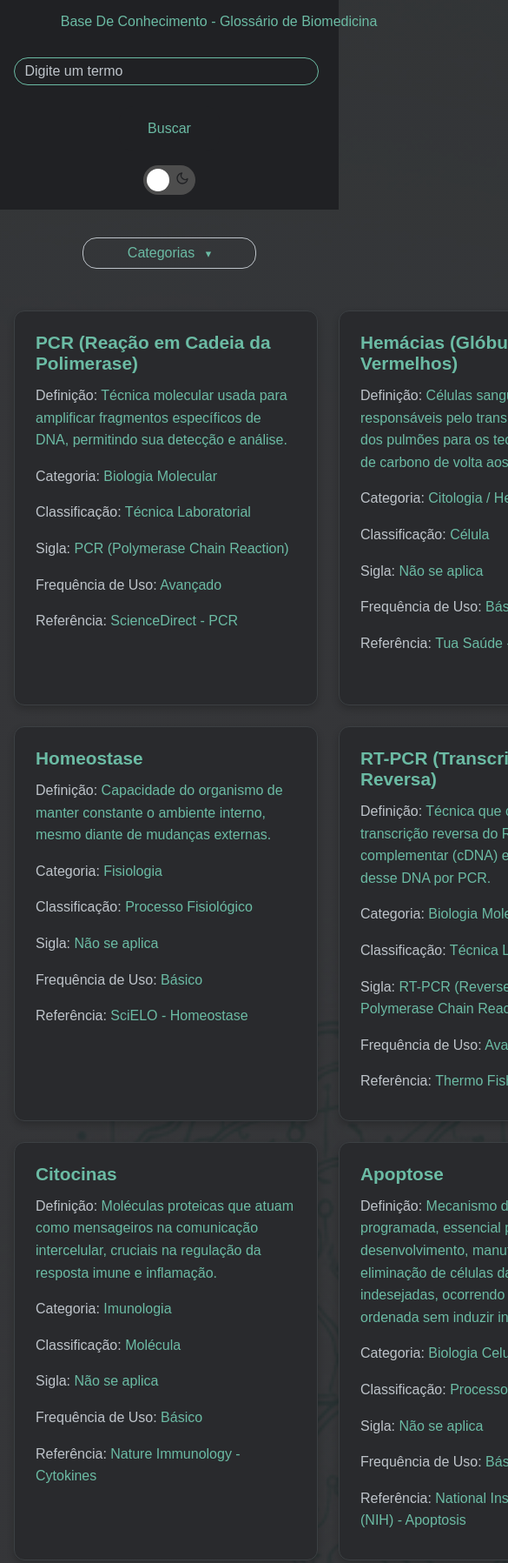
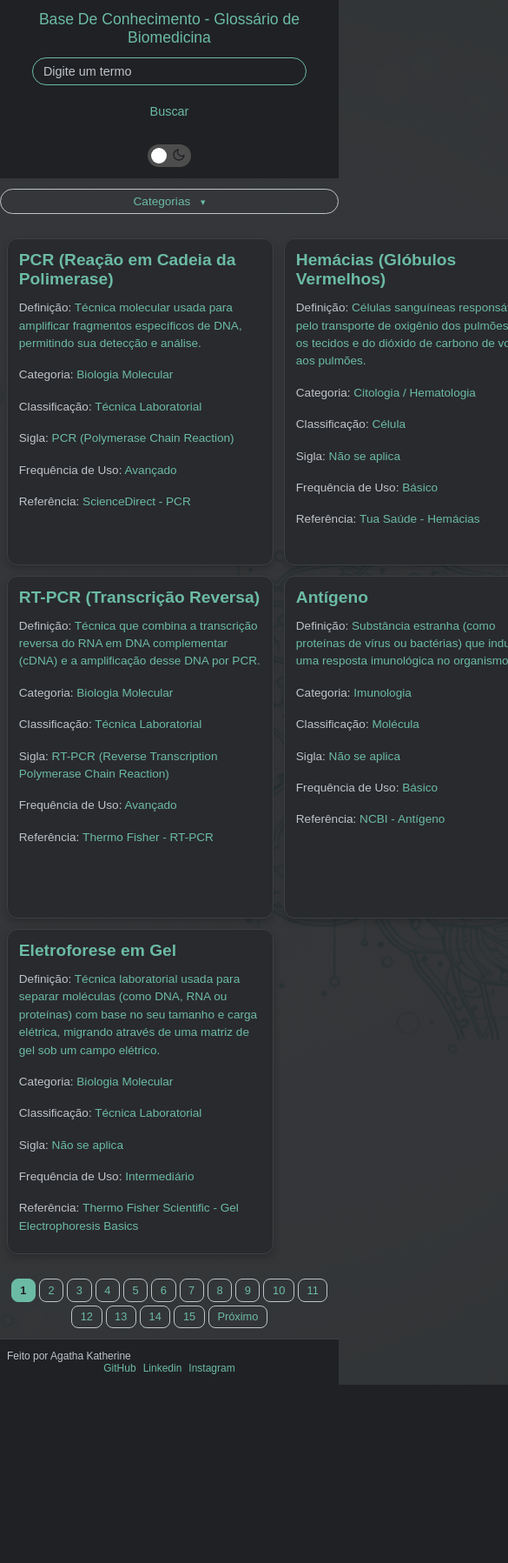
Before and after one commit to katdott/base-conhecimento-Biomedicina, a plain HTML site: page index.html in a window 390 px wide. Shown: the top 1797 px of the page at 87% size, 585 px wide, since content can reach past the window. After the commit the page ends 1592 px from the top, so only its background shows below. Drawn offline with Linux system fonts and the light colour scheme; a web font is replaced by a local one.

Commit message:
ajuste de responsividade

```diff
--- a/style.css
+++ b/style.css
@@ -1,167 +1,131 @@
 @import url('https://fonts.googleapis.com/css2?family=Quicksand:wght@300..700&display=swap');
 @import url('https://fonts.googleapis.com/css2?family=Architects+Daughter&family=Inter:ital,opsz,wght@0,14..32,100..900;1,14..32,100..900&family=Special+Gothic:wght@400..700&display=swap');
-/* Importa a fonte Quicksand do Google Fonts */
 
 * {
     box-sizing: border-box;
-    /* Garante que padding e border não aumentem o tamanho total do elemento */
+    margin: 0;
+    padding: 0;
 }
 
 :root {
     --primary-color: #6bbba4;
-    /* Cor primária (azul claro) */
     --secondary-color: #6bbba4;
-    /* Cor secundária (cinza claro) */
     --tertiary-color: #bec4ca;
-    /* Cor terciária (cinza médio) */
     --bg-color: #202124;
-    /* Cor de fundo (cinza escuro) */
 }
 
 body {
-    margin: 0;
-    /* Remove a margem padrão do body */
     background-color: var(--bg-color);
-    /* Define a cor de fundo usando uma variável */
     background-image: linear-gradient(rgba(32, 33, 36, 0.9), rgba(32, 33, 36, 0.9)), url('./src/img/bg_biomed.png');
-    /* Adiciona uma imagem de fundo com sobreposição escura */
     background-size: cover;
-    /* Faz a imagem cobrir todo o fundo */
     background-position: center;
-    /* Centraliza a imagem de fundo */
-    /* Define a cor de fundo usando uma variável */
     color: var(--secondary-color);
-    /* Define a cor do texto padrão usando uma variável */
     font-family: "Special Gothic", sans-serif;
-    /* Define a família da fonte */
     display: flex;
     flex-direction: column;
     min-height: 100vh;
 }
 
 header {
-    padding: 2rem 1rem;
-    /* Espaçamento interno (2rem em cima/baixo, 1rem nos lados) */
+    padding: 1rem;
+    /* Padding mais compacto em telas menores */
     display: flex;
-    /* Habilita o layout flexbox */
+    flex-direction: column;
+    /* Itens em coluna por padrão para melhor responsividade */
     align-items: center;
-    /* Alinha os itens verticalmente ao centro */
-    justify-content: space-around;
-    /* Distribui os itens com espaço ao redor */
+    justify-content: center;
+    gap: 1rem;
     position: sticky;
-    /* Mantém o cabeçalho fixo no topo ao rolar a página */
     top: 0;
-    /* Posição do topo quando sticky */
     background: var(--bg-color);
-    /* Cor de fundo do cabeçalho */
     z-index: 10;
-    /* Define a ordem de empilhamento para ficar sobre outros elementos */
     border-bottom: 1px solid var(--bg-color);
-    /* Adiciona uma borda inferior */
-    gap: 1rem;
-    /* Espaçamento entre os elementos flex */
 }
 
 header h1 {
-    font-size: 1.5rem;
-    /* Tamanho da fonte */
-    margin: 0;
-    /* Remove a margem padrão */
+    font-size: clamp(1.2rem, 3vw, 1.5rem);
+    /* Tamanho responsivo */
+    text-align: center;
     font-weight: 500;
-    /* Peso da fonte (médio) */
-    white-space: nowrap;
-    /* Impede a quebra de linha do texto */
+    white-space: normal;
+    /* Permite quebra de linha */
+    word-wrap: break-word;
+    max-width: 90%;
+}
+
+.search-container {
+    /* Wrapper para input e botão para melhor controle */
+    display: flex;
+    width: 100%;
+    max-width: 50rem;
+    /* Limite de largura em telas maiores */
+    gap: 0.5rem;
 }
 
 div input {
     padding: 0.375rem 0.75rem;
-    /* Espaçamento interno */
     border-radius: 1rem;
-    /* Arredonda as bordas */
     border: 1px solid var(--primary-color);
-    /* Define a borda */
     background: var(--bg-color);
-    /* Cor de fundo */
     font-family: inherit;
-    /* Herda a família da fonte do elemento pai */
-    font-size: 1.5rem;
-    /* Tamanho da fonte */
+    font-size: 1rem;
+    /* Tamanho mais adequado para mobile */
     transition: all 0.2s ease;
-    /* Adiciona uma transição suave para todas as propriedades */
-    width: 30rem;
-    /* Largura do input */
+    width: 100%;
+    /* Ocupa o espaço restante */
     color: var(--secondary-color);
-    /* Cor do texto digitado */
-    margin-right: .5rem;
-    /* Margem à direita */
 }
 
 div input::placeholder {
-    font-size: 1.2rem;
-    /* Tamanho da fonte do placeholder */
+    font-size: 0.9rem;
+    /* Tamanho menor para mobile */
     font-weight: 300;
-    /* Peso da fonte do placeholder */
     color: var(--tertiary-color);
-    /* Cor do texto do placeholder */
 }
 
 div input:focus {
     outline: none;
-    /* Remove a borda de foco padrão */
     border-color: var(--bg-color);
-    /* Muda a cor da borda ao focar */
     box-shadow: 0 0 0 0.1rem var(--tertiary-color);
-    /* Adiciona uma sombra de caixa para indicar foco */
 }
 
 #botao-busca {
-    padding: 1rem 2rem;
-    /* Espaçamento interno */
+    padding: 0.75rem 1.5rem;
+    /* Padding mais compacto */
     border-radius: 1rem;
-    /* Arredonda as bordas */
     border: none;
-    /* Remove a borda padrão */
     cursor: pointer;
-    /* Muda o cursor para uma mão ao passar por cima */
     font-family: inherit;
-    /* Herda a família da fonte */
     font-weight: 500;
-    /* Peso da fonte */
-    font-size: 1rem;
-    /* Tamanho da fonte */
+    font-size: 0.9rem;
+    /* Tamanho menor para mobile */
     white-space: nowrap;
-    /* Impede a quebra de linha do texto */
     transition: background-color 0.2s ease, color 0.2s ease;
-    /* Transição suave para cor de fundo e cor do texto */
     background-color: var(--bg-color);
-    /* Cor de fundo */
     color: var(--secondary-color);
-    /* Cor do texto */
     border: 1px solid var(--bg-color);
-    /* Adiciona uma borda */
+    align-self: center;
+    /* Alinha verticalmente com o input */
 }
 
 #botao-busca:hover {
     background-color: var(--primary-color);
-    /* Muda a cor de fundo ao passar o mouse */
     color: var(--bg-color);
-    /* Muda a cor do texto ao passar o mouse */
     box-shadow: 0 0 0 0.1rem var(--primary-color);
-    /* Adiciona uma sombra de caixa */
 }
 
 #botao-busca:active {
     transform: scale(0.98);
-    /* Efeito de clique (diminui o tamanho) */
 }
 
 .card-container {
     display: grid;
-    grid-template-columns: repeat(auto-fill, minmax(350px, 1fr));
-    gap: 1.5rem;
+    grid-template-columns: repeat(auto-fill, minmax(min(300px, 100%), 1fr));
+    /* Melhor controle em telas pequenas */
+    gap: 1rem;
+    /* Espaçamento reduzido */
     max-width: 80rem;
-    margin: 0 auto;
-    margin-top: 2rem;
+    margin: 1rem auto;
     padding: 0 1rem;
     flex-grow: 1;
 }
@@ -170,7 +134,8 @@ article {
     background: #292a2d;
     border: 1px solid #3c4043;
     border-radius: 0.75rem;
-    padding: 1.5rem;
+    padding: 1rem;
+    /* Padding mais compacto */
     box-shadow: 0 4px 8px rgba(0, 0, 0, 0.2);
     transition: transform 0.3s ease, box-shadow 0.3s ease;
     display: flex;
@@ -185,98 +150,71 @@ article:hover {
 
 article h2 {
     margin-top: 0;
-    /* Remove a margem superior */
     font-weight: 600;
-    /* Peso da fonte */
-    font-size: 1.6rem;
-    /* Tamanho da fonte */
-    border-bottom: none;
+    font-size: 1.3rem;
+    /* Tamanho menor */
     margin-bottom: 0.25rem;
-    /* Margem inferior */
     color: var(--primary-color);
-    /* Cor do texto */
 }
 
 article p {
     margin: 0.5rem 0;
-    /* Margem superior e inferior */
-    line-height: 1.6;
-    /* Altura da linha para melhor legibilidade */
-    font-size: 1rem;
-    /* Tamanho da fonte */
+    line-height: 1.5;
+    font-size: 0.9rem;
+    /* Tamanho menor */
     margin-bottom: 0.5rem;
-    /* Margem inferior */
     color: var(--secondary-color);
-    /* Cor do texto */
 }
 
 article p strong {
     color: var(--tertiary-color);
-    /* Cor do texto em negrito */
     font-weight: 400;
-    /* Peso da fonte */
 }
 
 article a {
     color: var(--primary-color);
-    /* Cor do link */
     text-decoration: none;
-    /* Remove o sublinhado padrão */
     font-weight: 200;
-    /* Peso da fonte */
 }
 
 article a:hover {
     text-decoration: underline;
-    /* Adiciona sublinhado ao passar o mouse */
 }
 
 .footer {
-    /* O posicionamento absoluto foi removido. O layout flex do body agora controla a posição. */
     color: var(--tertiary-color);
-    /* Cor do texto */
     background-color: var(--bg-color);
-    /* Cor de fundo */
-    padding: 15px 20px;
-    /* Espaçamento interno */
+    padding: 1rem;
     border-top: 1px solid #3c4043;
-    /* Borda superior */
-    font-size: 0.8rem;
-    /* Tamanho da fonte */
+    font-size: 0.75rem;
+    /* Tamanho menor */
 }
 
 .footer-location {
     color: #9aa0a6;
-    /* Cor do texto */
-    margin-bottom: 10px;
-    /* Margem inferior */
+    margin-bottom: 0.5rem;
+    text-align: center;
 }
 
 .footer-links {
     list-style: none;
-    /* Remove os marcadores da lista */
     display: flex;
-    /* Habilita o layout flexbox */
     flex-wrap: wrap;
-    /* Permite que os itens quebrem para a próxima linha */
     justify-content: center;
-    /* Centraliza os itens horizontalmente */
-    gap: 15px;
-    /* Espaçamento entre os links */
+    gap: 0.75rem;
+    /* Espaçamento reduzido */
 }
 
 .footer-links a {
     color: var(--secondary-color);
-    /* Cor do link */
     text-decoration: none;
-    /* Remove o sublinhado */
     transition: color 0.2s;
-    /* Transição suave para a cor */
+    font-size: 0.8rem;
+    /* Tamanho menor */
 }
 
 .footer-links a:hover {
     color: var(--primary-color);
-    /* Muda a cor do link ao passar o mouse */
 }
 
 .paginacao-container {
@@ -284,22 +222,27 @@ article a:hover {
     justify-content: center;
     align-items: center;
     gap: 0.5rem;
-    padding: 2rem 0;
+    padding: 1rem 0;
+    flex-wrap: wrap;
+    /* Permite quebra de linha se necessário */
 }
 
 .paginacao-container button {
     background-color: transparent;
     color: var(--secondary-color);
     border: 1px solid var(--tertiary-color);
-    padding: 0.5rem 1rem;
+    padding: 0.4rem 0.8rem;
+    /* Padding mais compacto */
     border-radius: 0.5rem;
     cursor: pointer;
     font-family: inherit;
-    font-size: 1rem;
+    font-size: 0.9rem;
+    /* Tamanho menor */
     transition: background-color 0.2s ease, color 0.2s ease, border-color 0.2s ease;
 }
 
-.paginacao-container button:hover {
+.paginacao-container button:hover:not(.active) {
+    /* Evita sobreposição de estilos com :active */
     background-color: var(--primary-color);
     color: var(--bg-color);
     border-color: var(--primary-color);
@@ -316,97 +259,17 @@ article a:hover {
     transform: scale(0.95);
 }
 
-@media (max-width: 768px) {
-    header {
-        /* Estilos para telas com largura máxima de 768px */
-        flex-direction: column;
-        /* Organiza os itens do cabeçalho em coluna */
-        padding: 1rem;
-        /* Reduz o espaçamento interno */
-    }
-
-    header h1 {
-        /* Estilos para o h1 no cabeçalho em telas menores */
-        text-align: center;
-        /* Centraliza o texto */
-        margin-bottom: 1rem;
-        /* Adiciona margem inferior */
-    }
-
-    div input {
-        /* Estilos para o input em telas menores */
-        width: 90vw;
-        /* Largura baseada na largura da viewport */
-        font-size: 1.2rem;
-        /* Reduz o tamanho da fonte */
-    }
-
-    article:hover {
-        /* Estilos para o article em telas menores */
-        transform: none;
-        /* Remove o efeito de escala ao passar o mouse */
-    }
-}
-
-@media (max-width: 480px) {
-    header h1 {
-        /* Estilos para o h1 em telas com largura máxima de 480px */
-        font-size: 1rem;
-        /* Reduz ainda mais o tamanho da fonte */
-        max-width: 70%;
-        /* Define uma largura máxima */
-        word-wrap: break-word;
-        /* Permite a quebra de palavras longas */
-    }
-
-    div input,
-    /* Estilos para o input e seu placeholder em telas muito pequenas */
-    div input::placeholder {
-        font-size: 1rem;
-        /* Reduz o tamanho da fonte */
-    }
-
-    article h2 {
-        /* Estilos para o h2 do article em telas muito pequenas */
-        font-size: 1.3rem;
-        /* Reduz o tamanho da fonte */
-    }
-
-    div {
-        /* Estilos para a div do cabeçalho em telas muito pequenas */
-        display: flex;
-        /* Habilita flexbox */
-        align-items: center;
-        /* Alinha itens ao centro */
-        justify-content: center;
-        /* Centraliza itens */
-        flex-direction: column;
-        /* Organiza em coluna */
-        gap: 0.5rem;
-        /* Espaçamento entre os itens */
-    }
-
-    .footer {
-        /* Estilos para o rodapé em telas muito pequenas */
-        display: none;
-        /* Oculta o rodapé */
-    }
-
-    button {
-        /* Estilos para o botão em telas muito pequenas */
-        margin-top: 1rem;
-        /* Adiciona margem no topo */
-    }
-}
-
-/* Estilos do Menu Suspenso de Categorias */
+/* --- Estilos do Menu Suspenso de Categorias --- */
 .dropdown-container {
     position: relative;
     display: inline-block;
     margin: 1rem auto;
-    /* Centraliza o container */
     display: flex;
     justify-content: center;
+    width: 100%;
+    /* Ocupa a largura disponível */
+    max-width: 200px;
+    /* Limite de largura */
 }
 
 .dropdown-toggle {
@@ -417,12 +280,16 @@ article a:hover {
     color: var(--secondary-color);
     cursor: pointer;
     font-family: "Special Gothic", sans-serif;
-    font-size: 1rem;
+    font-size: 0.9rem;
+    /* Tamanho menor */
     transition: all 0.2s ease;
     white-space: nowrap;
-    min-width: 200px;
-    /* Largura mínima para o botão */
+    min-width: 100%;
+    /* Ocupa a largura do container */
     text-align: center;
+    overflow: hidden;
+    text-overflow: ellipsis;
+    /* Indica que o texto foi truncado */
 }
 
 .dropdown-toggle:hover {
@@ -438,30 +305,33 @@ article a:hover {
 
 .dropdown-menu {
     display: none;
-    /* Oculto por padrão */
     position: absolute;
     background-color: var(--bg-color);
     border: 1px solid #3c4043;
     border-radius: 0.5rem;
-    min-width: 200px;
+    min-width: 100%;
+    /* Mesma largura do botão */
     box-shadow: 0px 8px 16px 0px rgba(0, 0, 0, 0.2);
     z-index: 1;
     margin-top: 0.5rem;
-    max-height: 300px;
+    max-height: 250px;
+    /* Altura máxima com rolagem */
     overflow-y: auto;
 }
 
 .dropdown-container:hover .dropdown-menu {
     display: block;
-    /* Exibe ao passar o mouse no container */
 }
 
 .dropdown-menu a {
     color: var(--secondary-color);
-    padding: 12px 16px;
+    padding: 0.75rem 1rem;
+    /* Padding mais compacto */
     text-decoration: none;
     display: block;
     transition: background-color 0.2s ease;
+    font-size: 0.9rem;
+    /* Tamanho menor */
 }
 
 .dropdown-menu a:hover {
@@ -475,20 +345,13 @@ article a:hover {
 }
 
 /* --- Estilos do Modo Claro / Escuro --- */
-
-/* Variáveis para o modo claro */
 body.light-mode {
     --primary-color: #007bff;
-    /* Um azul para contraste */
     --secondary-color: #212529;
-    /* Texto escuro */
     --tertiary-color: #6c757d;
-    /* Texto cinza */
     --bg-color: #f8f9fa;
-    /* Fundo claro */
 }
 
-/* Ajustes específicos para o modo claro */
 body.light-mode {
     background-image: linear-gradient(rgba(248, 249, 250, 0.9), rgba(248, 249, 250, 0.9)), url('./src/img/bg_biomed.png');
 }
@@ -522,18 +385,21 @@ body.light-mode .dropdown-menu a:hover {
     background-color: #e9ecef;
 }
 
-/* Estilos para o Botão de Alternância de Tema */
+/* --- Estilos para o Botão de Alternância de Tema --- */
 .theme-switch-container {
     display: flex;
     align-items: center;
     justify-content: center;
+    margin-top: 0.5rem;
+    /* Espaçamento acima */
 }
 
 .theme-switch {
     position: relative;
     display: inline-block;
-    width: 60px;
-    height: 34px;
+    width: 50px;
+    /* Tamanho menor */
+    height: 26px;
 }
 
 .theme-switch input {
@@ -551,17 +417,19 @@ body.light-mode .dropdown-menu a:hover {
     bottom: 0;
     background-color: #4d4d4d;
     transition: .4s;
+    border-radius: 34px;
 }
 
 .slider:before {
     position: absolute;
     content: "";
-    height: 26px;
-    width: 26px;
+    height: 18px;
+    width: 18px;
     left: 4px;
     bottom: 4px;
     background-color: white;
     transition: .4s;
+    border-radius: 50%;
 }
 
 input:checked+.slider {
@@ -569,15 +437,7 @@ input:checked+.slider {
 }
 
 input:checked+.slider:before {
-    transform: translateX(26px);
-}
-
-.slider.round {
-    border-radius: 34px;
-}
-
-.slider.round:before {
-    border-radius: 50%;
+    transform: translateX(24px);
 }
 
 /* Estilos para os ícones dentro do slider */
@@ -587,23 +447,20 @@ input:checked+.slider:before {
     transform: translateY(-50%);
     transition: opacity 0.4s ease;
     pointer-events: none;
-    /* Impede que os ícones interfiram no clique */
+    font-size: 0.7rem;
+    /* Tamanho menor */
 }
 
 .slider .sun-icon {
-    left: 7px;
+    left: 6px;
     opacity: 0;
-    /* Oculto por padrão */
     color: #f8f9fa;
-    /* Cor do ícone de sol */
 }
 
 .slider .moon-icon {
-    right: 7px;
+    right: 6px;
     opacity: 1;
-    /* Visível por padrão */
     color: #202124;
-    /* Cor do ícone de lua */
 }
 
 input:checked+.slider .sun-icon {
@@ -613,3 +470,161 @@ input:checked+.slider .sun-icon {
 input:checked+.slider .moon-icon {
     opacity: 0;
 }
+
+/* --- Media Queries --- */
+/* Ajustes para telas menores que 768px (Smartphones) */
+@media (max-width: 767.98px) {
+    header {
+        padding: 0.75rem 0.5rem;
+        /* Padding ainda mais compacto */
+        gap: 0.75rem;
+    }
+
+    header h1 {
+        font-size: 1.1rem;
+        /* Tamanho ainda menor */
+        max-width: 85%;
+    }
+
+    .search-container {
+        flex-direction: column;
+        /* Input e botão em coluna */
+        align-items: stretch;
+        /* Faz os itens ocuparem a largura total */
+    }
+
+    div input {
+        width: 100%;
+        font-size: 1rem;
+        /* Mantém legível */
+    }
+
+    #botao-busca {
+        width: 100%;
+        /* Botão ocupa toda a largura */
+        padding: 0.8rem 1rem;
+        /* Padding mais confortável */
+        margin-top: 0.5rem;
+        /* Espaçamento acima */
+        align-self: stretch;
+        /* Alinhamento vertical */
+    }
+
+    .card-container {
+        padding: 0 0.5rem;
+        /* Padding lateral reduzido */
+        gap: 0.75rem;
+        /* Espaçamento entre cards reduzido */
+    }
+
+    article {
+        padding: 0.8rem;
+        /* Padding mais compacto */
+    }
+
+    article h2 {
+        font-size: 1.2rem;
+        /* Tamanho menor */
+    }
+
+    article p {
+        font-size: 0.85rem;
+        /* Tamanho menor */
+    }
+
+    .footer {
+        padding: 0.75rem 0.5rem;
+    }
+
+    .footer-links {
+        gap: 0.5rem;
+        /* Espaçamento entre links reduzido */
+    }
+
+    .footer-links a {
+        font-size: 0.75rem;
+        /* Tamanho menor */
+    }
+
+    .paginacao-container {
+        padding: 0.75rem 0;
+        gap: 0.25rem;
+        /* Espaçamento entre botões reduzido */
+    }
+
+    .paginacao-container button {
+        padding: 0.3rem 0.6rem;
+        /* Padding mais compacto */
+        font-size: 0.8rem;
+        /* Tamanho menor */
+    }
+
+    .dropdown-container {
+        max-width: 100%;
+        /* Ocupa largura total */
+        margin: 0.75rem auto;
+    }
+
+    .dropdown-toggle {
+        font-size: 0.85rem;
+        /* Tamanho menor */
+        padding: 0.4rem 0.8rem;
+        /* Padding mais compacto */
+    }
+
+    .dropdown-menu a {
+        padding: 0.6rem 0.8rem;
+        /* Padding mais compacto */
+        font-size: 0.85rem;
+        /* Tamanho menor */
+    }
+
+    .theme-switch-container {
+        margin-top: 0.25rem;
+    }
+}
+
+/* Ajustes para telas entre 768px e 1024px (Tablets) */
+@media (min-width: 768px) and (max-width: 1024px) {
+    header {
+        flex-direction: row;
+        /* Retorna para linha em tablets maiores */
+        justify-content: space-between;
+        padding: 1rem;
+        gap: 0.5rem;
+    }
+
+    header h1 {
+        text-align: left;
+        /* Alinha à esquerda */
+        margin-bottom: 0;
+        max-width: 50%;
+        /* Ajuste de largura */
+    }
+
+    .search-container {
+        width: 100%;
+        max-width: 35rem;
+        /* Ajuste de largura máxima */
+        flex-direction: row;
+        /* Mantém input e botão em linha */
+        align-items: center;
+    }
+
+    #botao-busca {
+        margin-top: 0;
+        /* Remove margem superior */
+        align-self: stretch;
+        /* Alinha verticalmente com o input */
+    }
+
+    .card-container {
+        gap: 1.2rem;
+        /* Espaçamento intermediário */
+    }
+
+    .footer-links {
+        gap: 1rem;
+        /* Espaçamento padrão */
+    }
+}
```
